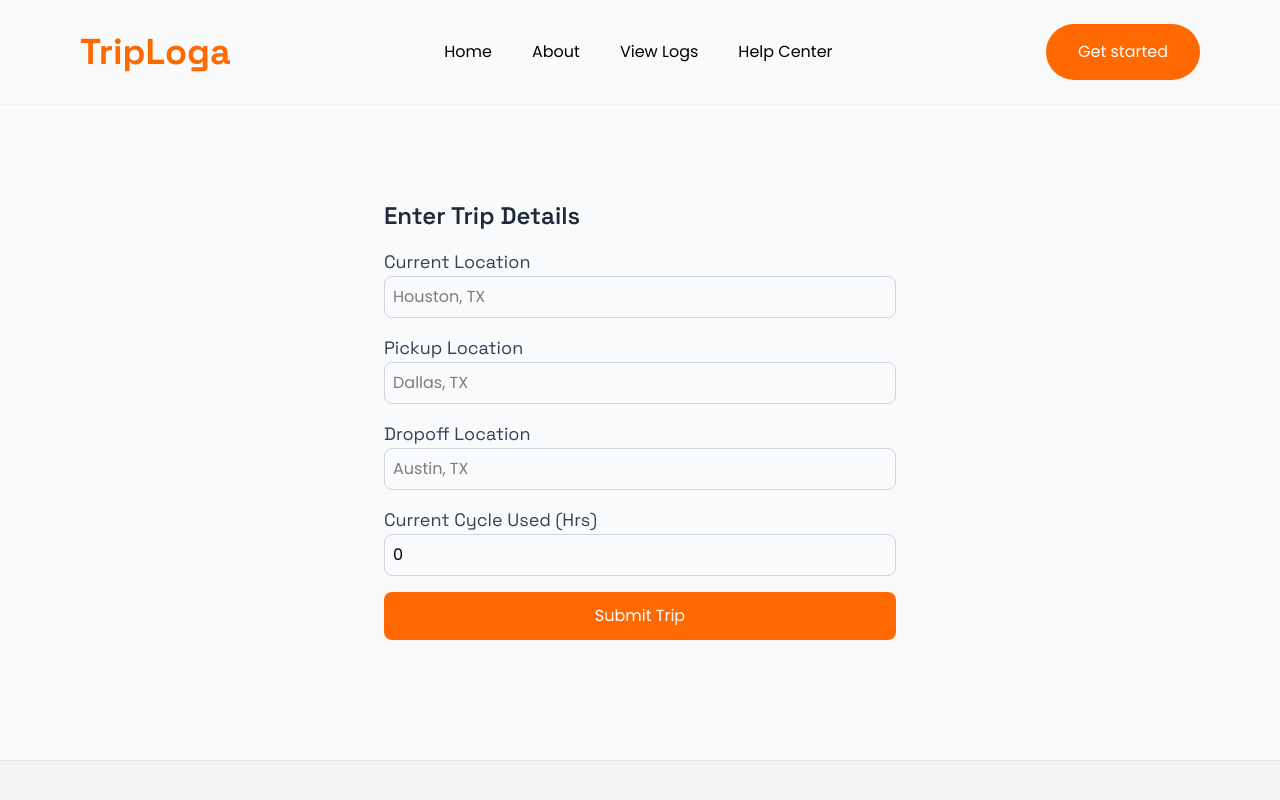
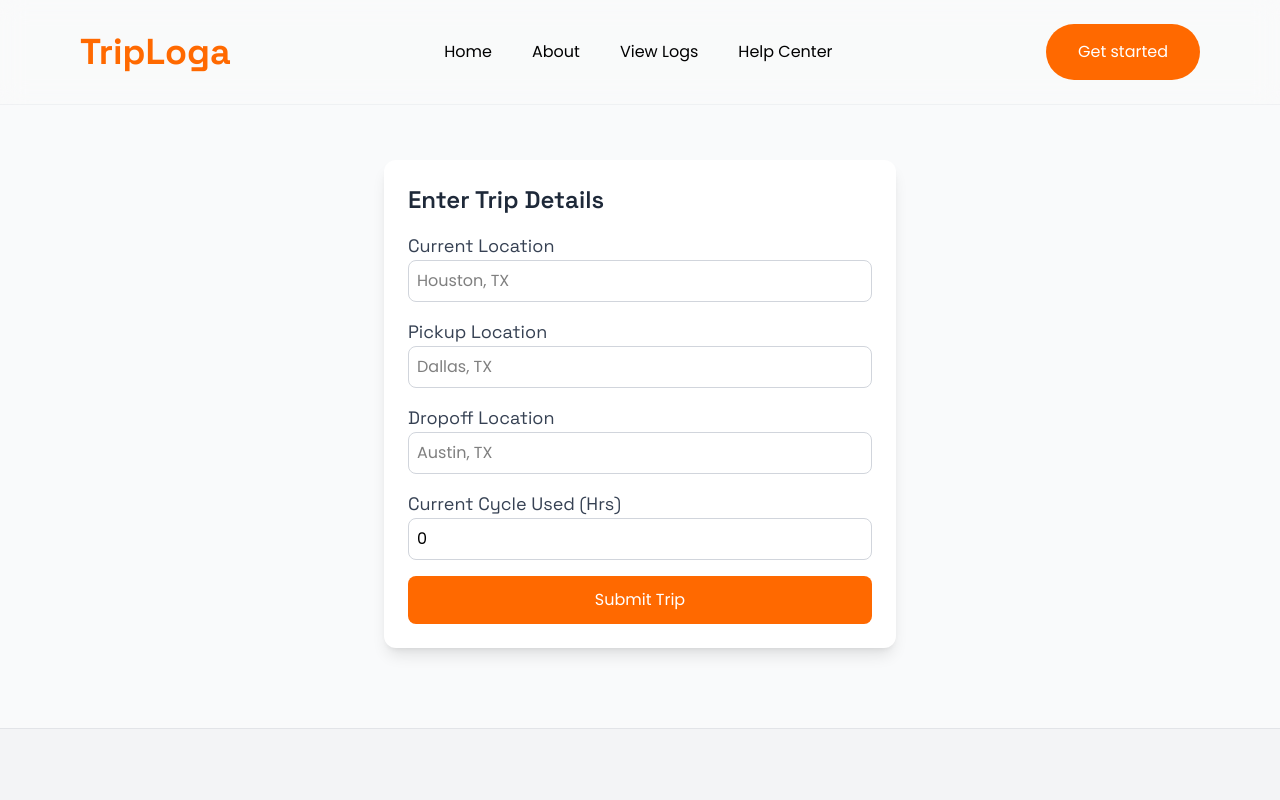
Before and after one commit to CodeGallantX/triploga, a React (Vite) app: page /get-started in a window 1280 px wide. Shown: the top 800 px of the page. Built offline with nearby package versions, Linux system fonts and the light colour scheme.

Commit message:
Enhance UI - spacing

```diff
--- a/src/components/TripDetails.jsx
+++ b/src/components/TripDetails.jsx
@@ -16,7 +16,7 @@ const TripDetails = ({ trip }) => {
       initial={{ opacity: 0, y: 20 }}
       animate={{ opacity: 1, y: 0 }}
       transition={{ duration: 0.5 }}
-      className="bg-gray-50 py-10"
+      className="bg-gray-50 md:bg-white py-10 md:py-6 md:px-6 md:rounded-lg md:shadow-md"
     >
       <h1 className="text-2xl font-bold mb-4">Trip Details</h1>
 
--- a/src/components/TripForm.jsx
+++ b/src/components/TripForm.jsx
@@ -44,7 +44,7 @@ const TripForm = ({ onSubmit }) => {
       initial={{ opacity: 0, y: -10 }}
       animate={{ opacity: 1, y: 0 }}
       transition={{ duration: 0.5 }}
-      className="bg-gray-50 py-10 w-full max-w-lg mx-auto"
+      className="bg-gray-50 md:bg-white md:rounded-xl md:shadow-lg md:p-6 w-full max-w-lg mx-auto"
     >
       <h2 className="text-2xl font-semibold mb-4 text-gray-800">Enter Trip Details</h2>
 
```
